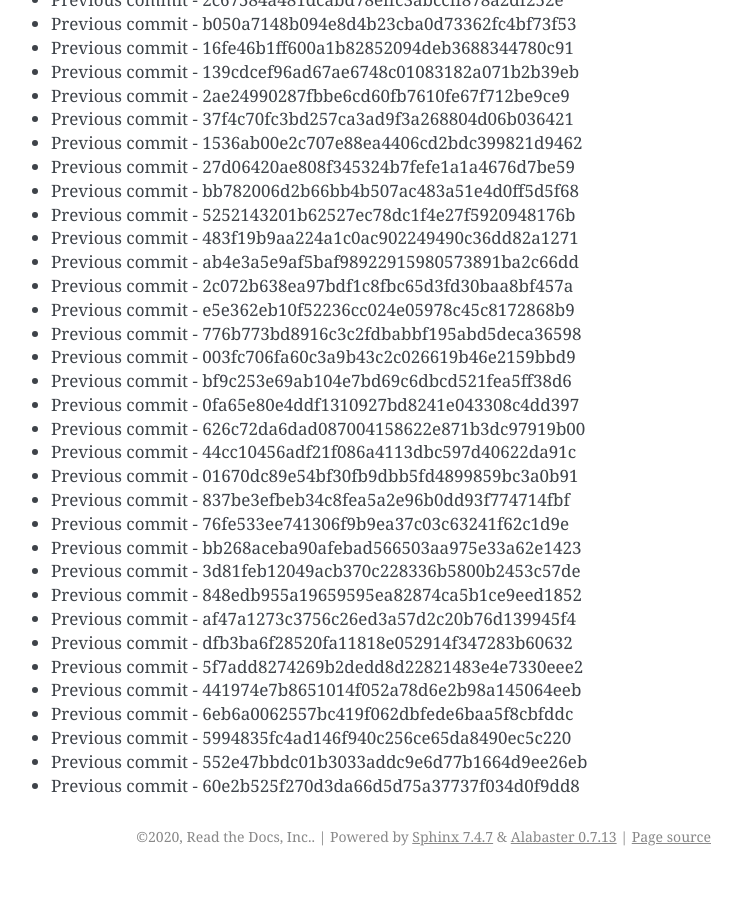
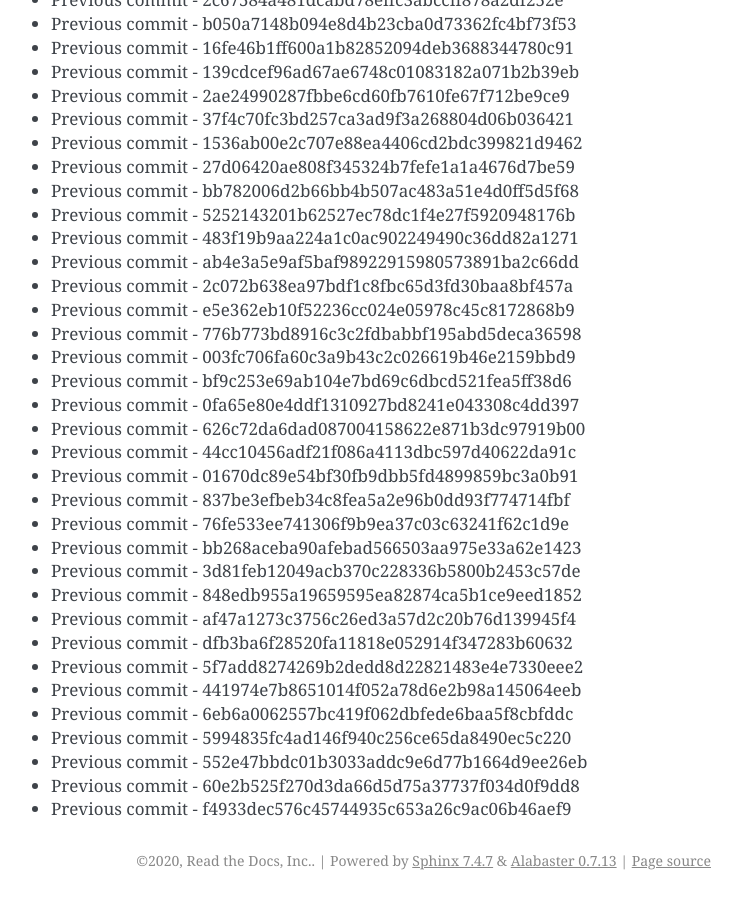
Before and after one commit to readthedocs/rtd-git-stresstest, a Sphinx documentation site: the page built from docs/updates.rst, in a window 1280 px wide and 900 px high, scrolled down 94986 px. Shown: the whole window, without its empty margins (399-1141 px from the left). Built offline with Sphinx 7.4.7, drawn with Linux system fonts in a browser that asks for light colours; before the commit the page ends 95862 px from its top, so only the background shows below that.

Commit message:
Generating commit from previous: f4933dec576c45744935c653a26c9ac06b46aef9

```diff
--- a/docs/updates.rst
+++ b/docs/updates.rst
@@ -4023,3 +4023,4 @@ It can be tested for any performance characteristics.
 * Previous commit - 5994835fc4ad146f940c256ce65da8490ec5c220
 * Previous commit - 552e47bbdc01b3033addc9e6d77b1664d9ee26eb
 * Previous commit - 60e2b525f270d3da66d5d75a37737f034d0f9dd8
+* Previous commit - f4933dec576c45744935c653a26c9ac06b46aef9
```
